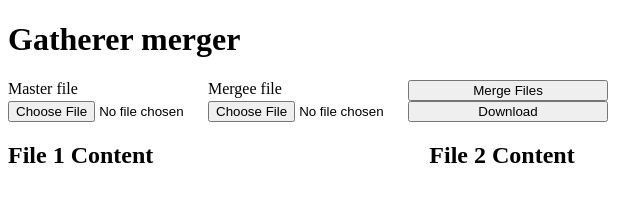
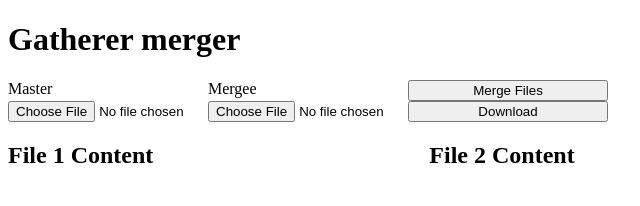
Before and after one commit to KrisPepega/gatherer_merger, a website with bundled scripts: page index.html in a window 1280 px wide. Shown: the full height of the page, 0-640 px from the left. Built offline with nearby package versions, Linux system fonts and the light colour scheme.

Commit message:
Minor change to labels
-

```diff
--- a/index.html
+++ b/index.html
@@ -8,10 +8,10 @@
     <h1>Gatherer merger</h1>
     <div class="big_grid_container">
         <div class="input_grid_container">
-            <label for="file1">Master file</label>
+            <label for="file1">Master</label>
             <input type="file" id="file1" accept=".lua">
 
-            <label for="file2">Mergee file</label>
+            <label for="file2">Mergee</label>
             <input type="file" id="file2" accept=".lua">
 
             <button id="upload-files">Merge Files</button>
```
